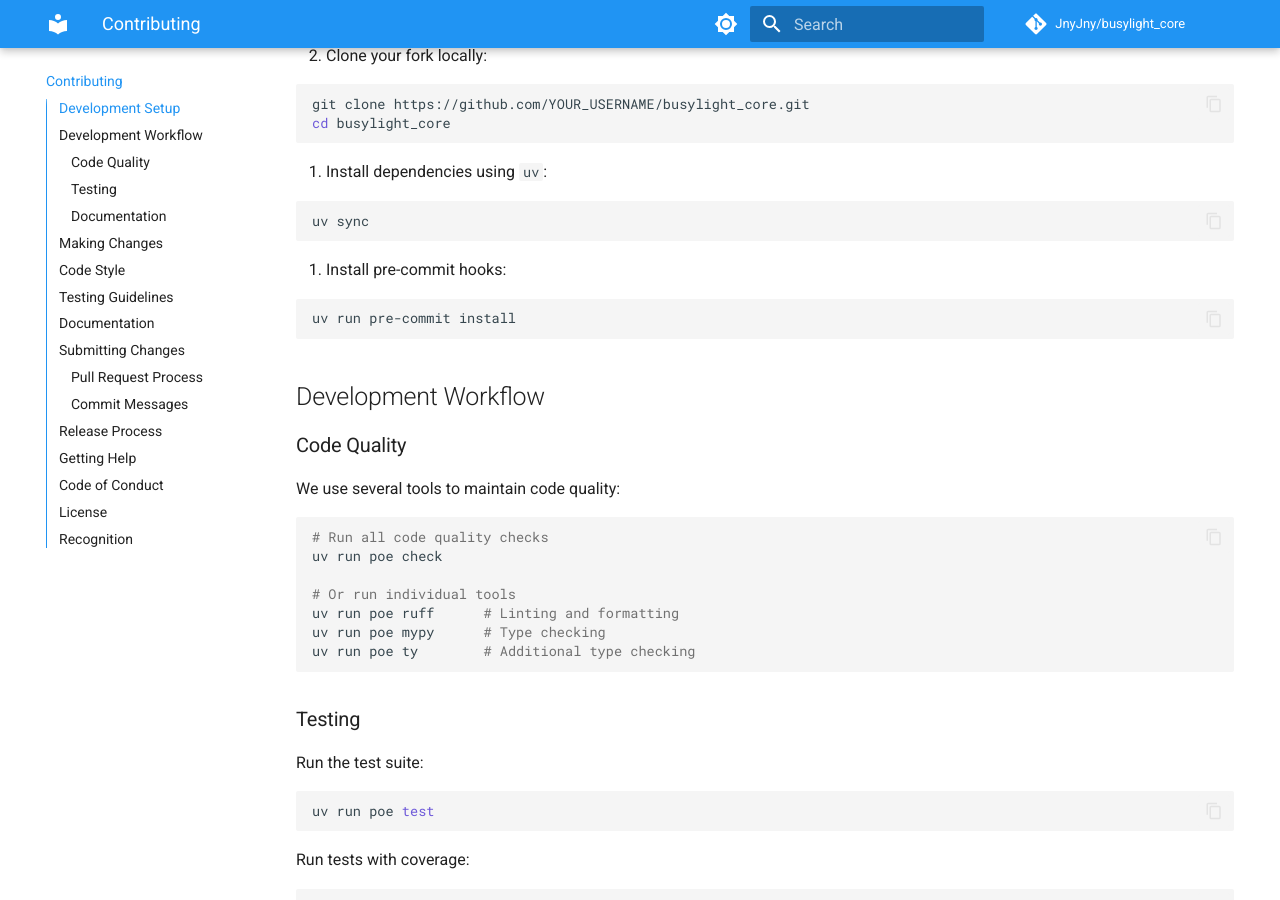
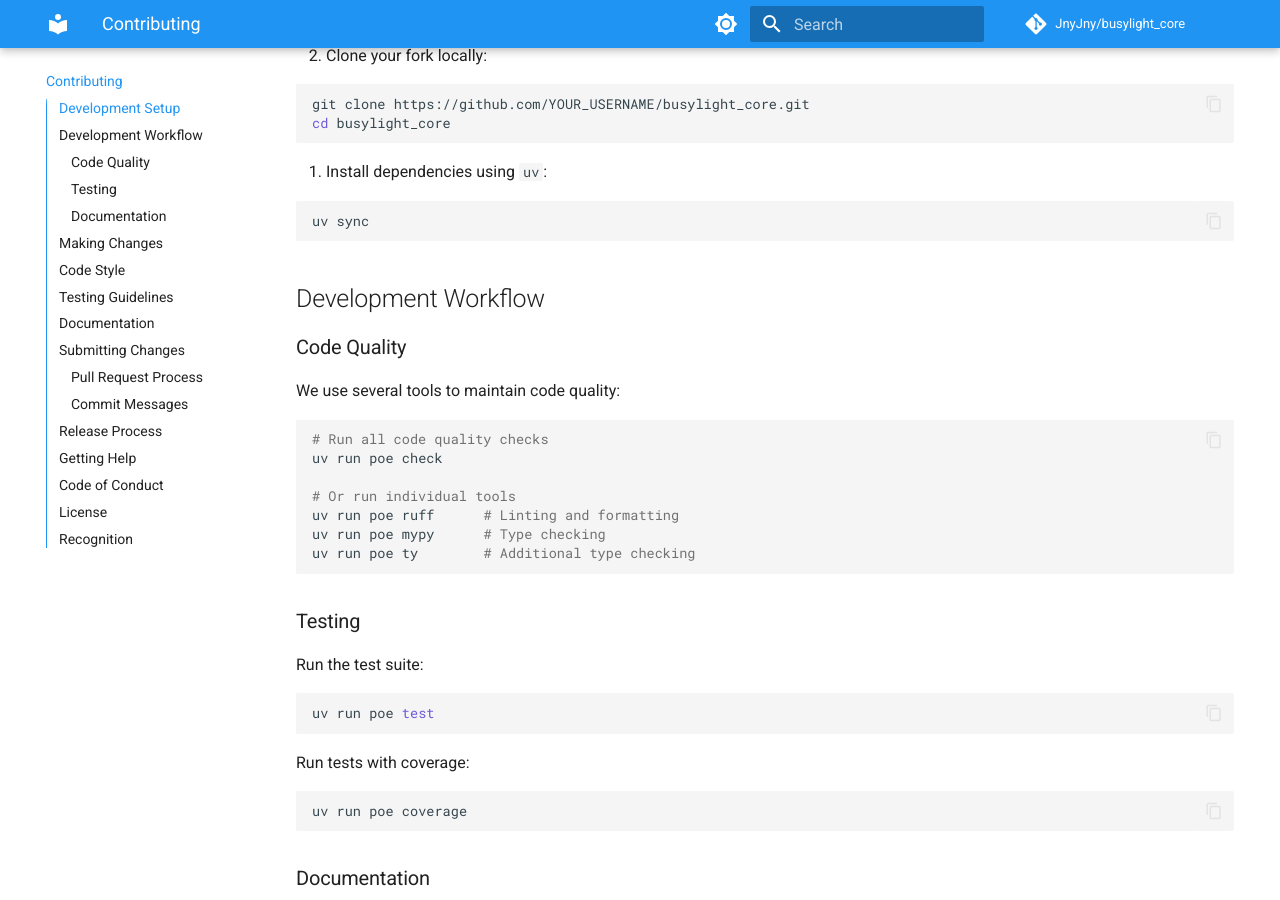
Before and after one commit to JnyJny/busylight_core, an MkDocs documentation site: the page built from docs/contributing.md, in a window 1280 px wide and 900 px high, scrolled down 335 px. Built offline with MkDocs 1.6.1 and Material for MkDocs 9.7.7, drawn with Linux system fonts in a browser that asks for light colours; comment, search, counter and statistics services are not loaded; the version menu is left out.

Commit message:
Remove pre-commit hook installation from contributing docs
The project does not use pre-commit hooks, so remove the installation
step from the development setup instructions.

🤖 Generated with [Claude Code](https://claude.ai/code)

Co-Authored-By: Claude <noreply@anthropic.com>

````diff
--- a/docs/contributing.md
+++ b/docs/contributing.md
@@ -16,12 +16,6 @@ cd busylight_core
 
 ```bash
 uv sync
-```
-
-4. Install pre-commit hooks:
-
-```bash
-uv run pre-commit install
 ```
 
 ## Development Workflow
````
